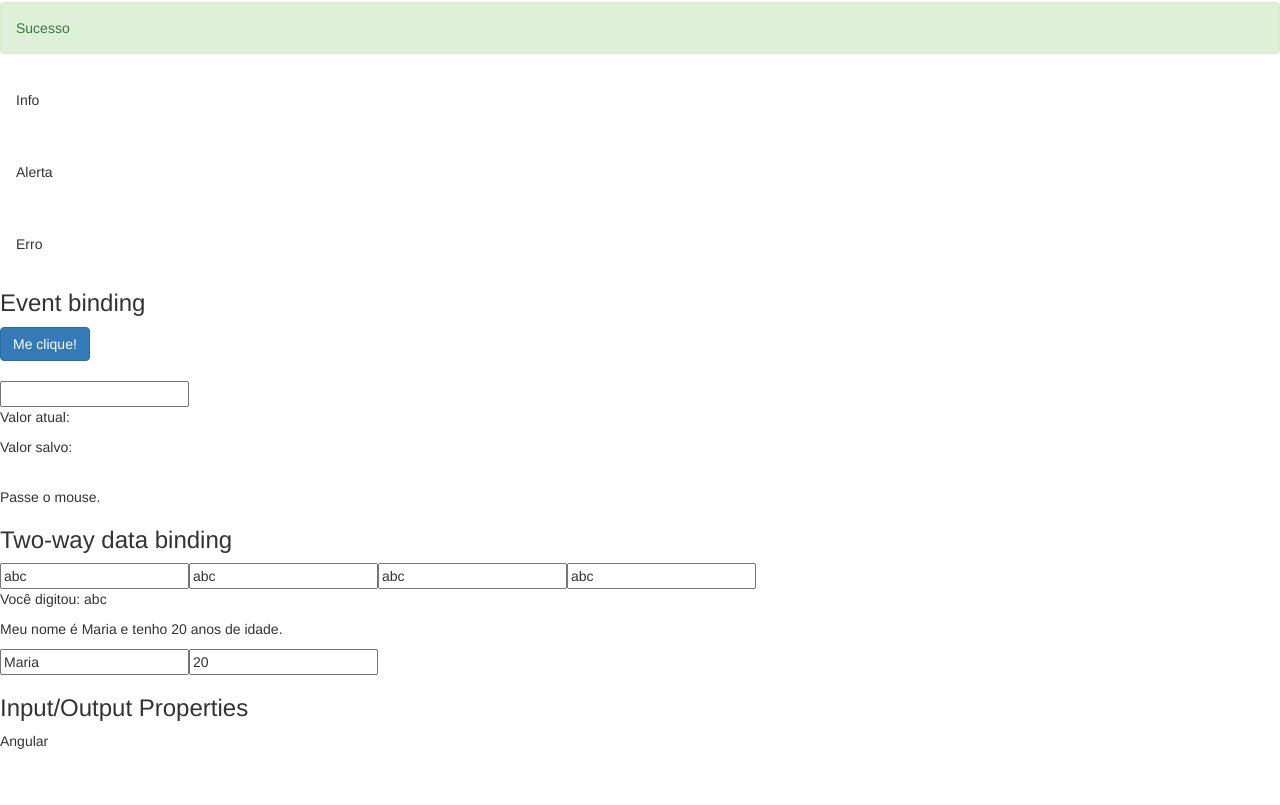
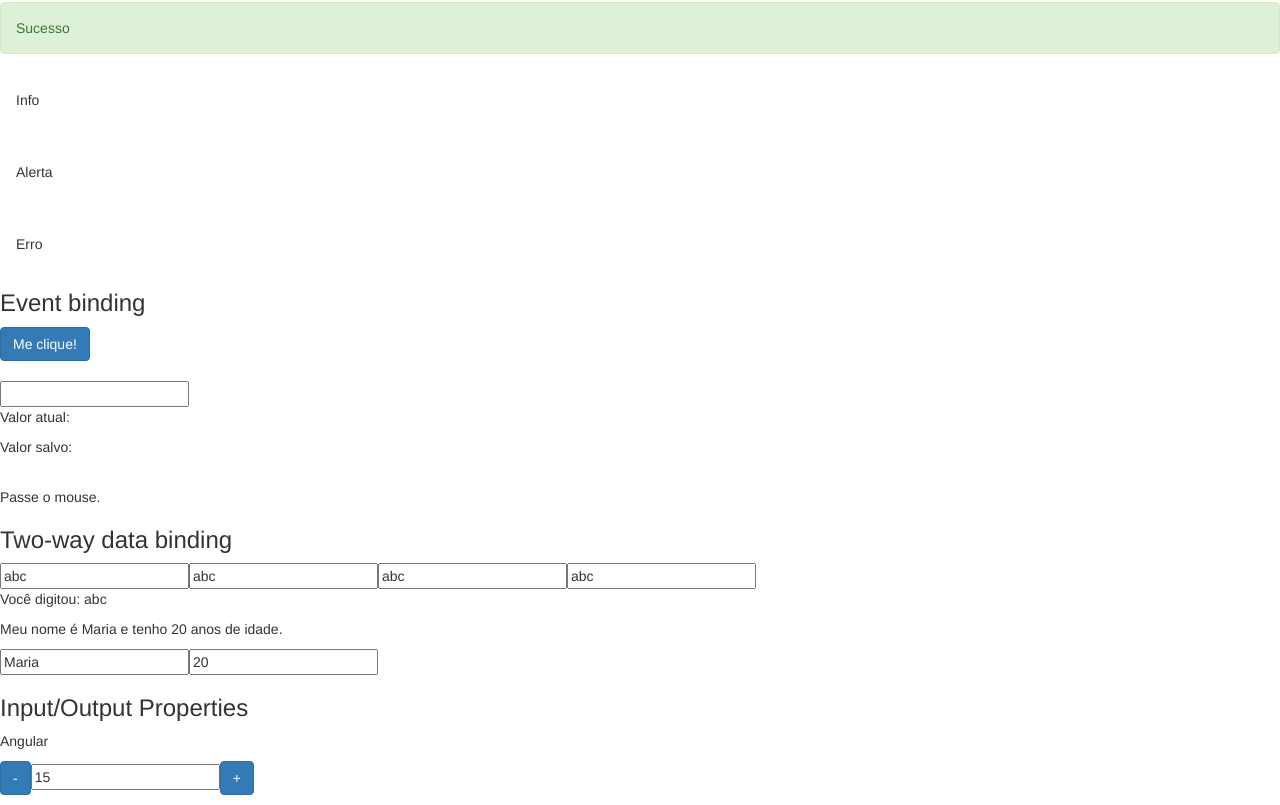
Before and after one commit to flflima/curso-angular2, an Angular app in the folder data-binding/: page / in a window 1280 px wide. Shown: the part 559-1364 px from the top of the page. Before the commit the page ends 1320 px from the top, so only its background shows below. Built offline with nearby package versions, Linux system fonts and the light colour scheme.

Commit message:
Output Properties

```diff
--- a/data-binding/src/app/app.module.ts
+++ b/data-binding/src/app/app.module.ts
@@ -5,12 +5,14 @@ import { FormsModule } from '@angular/forms'; // incluído para ngModel
 import { AppComponent } from './app.component';
 import { DataBindingComponent } from './data-binding/data-binding.component';
 import { InputPropertyComponent } from './input-property/input-property.component';
+import { OutputPropertyComponent } from './output-property/output-property.component';
 
 @NgModule({
   declarations: [
     AppComponent,
     DataBindingComponent,
-    InputPropertyComponent
+    InputPropertyComponent,
+    OutputPropertyComponent
   ],
   imports: [
     BrowserModule,
--- a/data-binding/src/app/data-binding/data-binding.component.html
+++ b/data-binding/src/app/data-binding/data-binding.component.html
@@ -117,7 +117,10 @@
   <article>
     <h3>Input/Output Properties</h3>
 
+    <app-curso [nome]="nomeDoCurso"></app-curso>
 
-    <app-curso [nome]="nomeDoCurso"></app-curso>
+    <contador [valor]="valorInicial"
+      (mudouValor)="onMudouValor($event)"></contador>
+
   </article>
 </section>
--- a/data-binding/src/app/data-binding/data-binding.component.ts
+++ b/data-binding/src/app/data-binding/data-binding.component.ts
@@ -24,6 +24,8 @@ export class DataBindingComponent implements OnInit {
 
   nomeDoCurso: string = "Angular";
 
+  valorInicial: number = 15;
+
   getValor() {
     return 1;
   }
@@ -44,6 +46,10 @@ export class DataBindingComponent implements OnInit {
     this.isMouseOver = !this.isMouseOver;
   }
 
+  onMudouValor (evento) {
+    console.log(evento.novoValor);
+  }
+
   constructor() { }
 
   ngOnInit() {
--- /dev/null
+++ b/data-binding/src/app/output-property/output-property.component.html
@@ -0,0 +1,5 @@
+<p>
+    <button class="btn btn-primary" (click)="decrementa()">-</button>
+    <input type="text" [value]="valor" readonly>
+    <button class="btn btn-primary" (click)="incrementa()">+</button>
+</p>
--- /dev/null
+++ b/data-binding/src/app/output-property/output-property.component.ts
@@ -0,0 +1,30 @@
+import { Component, OnInit, Input, Output, EventEmitter } from '@angular/core';
+
+@Component({
+  selector: 'contador',
+  templateUrl: './output-property.component.html',
+  styleUrls: ['./output-property.component.css']//,
+  // outputs: ["mudouValor"]
+})
+export class OutputPropertyComponent implements OnInit {
+
+  @Input() valor: number = 0;
+
+  @Output() mudouValor = new EventEmitter(); // faz o broadcast de Eventos
+
+  incrementa() {
+    this.valor++;
+    this.mudouValor.emit({novoValor: this.valor});
+  }
+
+  decrementa() {
+    this.valor--;
+    this.mudouValor.emit({novoValor: this.valor});
+  }
+
+  constructor() { }
+
+  ngOnInit() {
+  }
+
+}
```
Also changed, not shown: data-binding/src/app/output-property/output-property.component.css (added), 1 other file (tests, documents, lock files or other folders).
